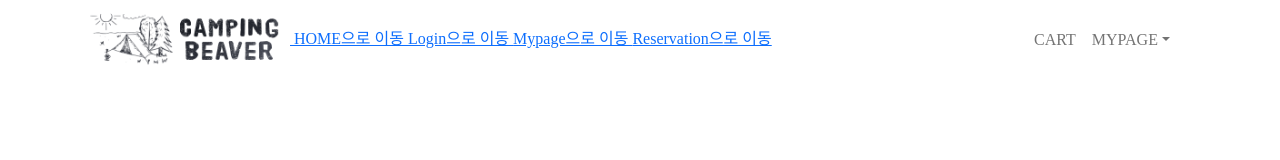
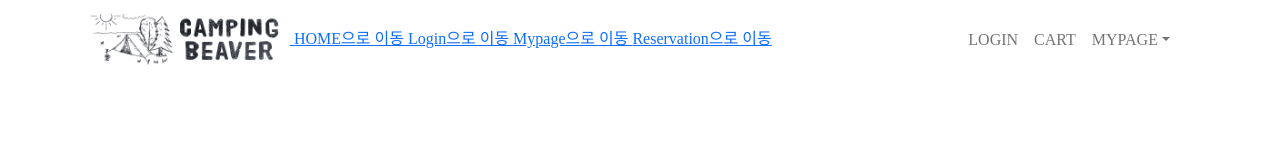
Before and after one commit to 2022-SMHRD-SW-Fullstack-1/campingbeaverFront, a React (Create React App) app in the folder campingbeaver/: page /Login in a window 1280 px wide. Shown: the top 160 px of the page. Built offline with nearby package versions, Linux system fonts and the light colour scheme; a web font is replaced by a local one.

Commit message:
머지 전 커밋 / 아해

```diff
--- a/campingbeaver/src/components/Layout/Header.js
+++ b/campingbeaver/src/components/Layout/Header.js
@@ -1,4 +1,4 @@
-import React,{usestate} from 'react'
+import React,{useState} from 'react'
 import styles from './Header.module.scss'
 import logo from '../img/logo.png'
 
@@ -11,6 +11,8 @@ import NavDropdown from 'react-bootstrap/NavDropdown';
 import { Link } from 'react-router-dom'
 
 const Header = () => {
+  const [session, setSession] = useState(true);
+
   return (
     <header className={styles.header}>
       <div className={styles.contents}>
@@ -30,6 +32,8 @@ const Header = () => {
         <Navbar.Toggle aria-controls="basic-navbar-nav" />
         <Navbar.Collapse id="basic-navbar-nav">
           <Nav className="me-auto">
+
+            <Nav.Link href="/Login">LOGIN</Nav.Link>
             <Nav.Link href="#link">CART</Nav.Link>
             <NavDropdown title="MYPAGE" id="basic-nav-dropdown">
               <NavDropdown.Item href="#action/3.1">Action</NavDropdown.Item>
```
